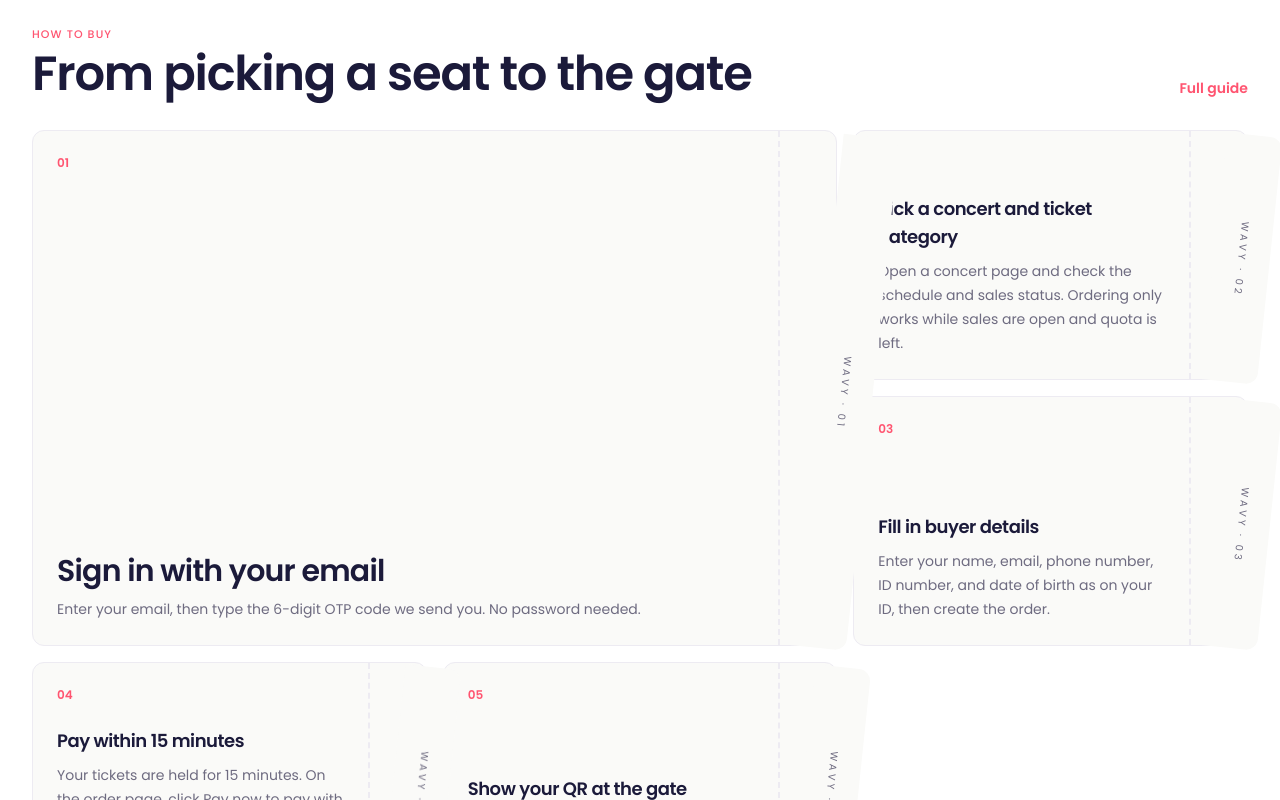
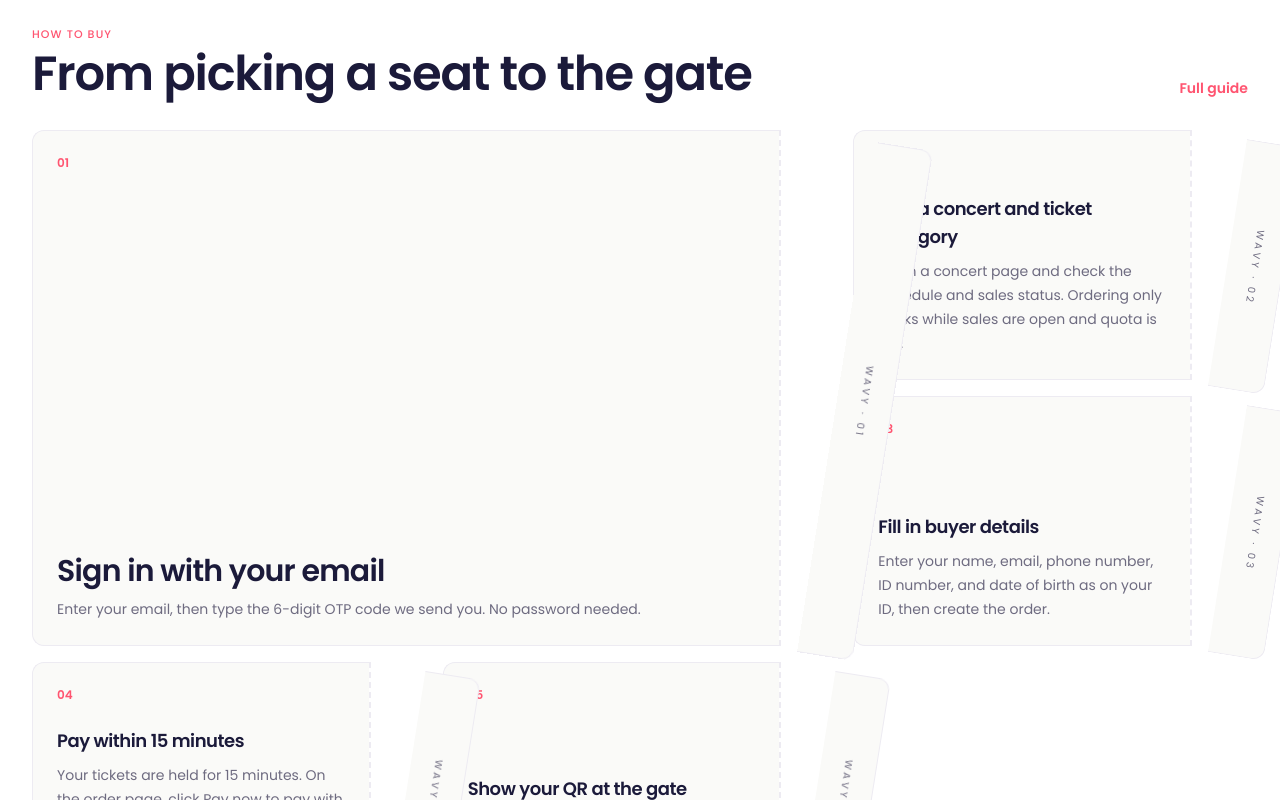
Before and after one commit to jieglee/wavy-next, a Next.js app: page /en in a window 1280 px wide. Shown: the part 2260-3060 px from the top of the page. Built offline with nearby package versions, Linux system fonts and the light colour scheme; no server answers; a web font is replaced by a local one.

Commit message:
feat(landing): stub tears away from the ticket body with its own border

```diff
--- a/src/components/landing/motion/torn-ticket-steps.tsx
+++ b/src/components/landing/motion/torn-ticket-steps.tsx
@@ -17,7 +17,7 @@ function TicketCard({ step, index, big }: { step: Step; index: number; big: bool
     ? {}
     : {
         initial: { x: 0, rotate: 0 },
-        whileInView: { x: 10, rotate: 6 },
+        whileInView: { x: 16, y: 6, rotate: 9 },
         viewport: { once: true, amount: 0.6 },
         transition: { duration: 0.5, delay: 0.15 + index * 0.08, ease: [0.22, 1, 0.36, 1] as const },
       };
@@ -32,8 +32,8 @@ function TicketCard({ step, index, big }: { step: Step; index: number; big: bool
 
   return (
     <motion.li {...enter} className={cn("flex min-w-0", big && "sm:col-span-2 lg:row-span-2")}>
-      <div className="flex min-w-0 flex-1 rounded-xl border border-border bg-surface">
-        <div className="flex min-w-0 flex-1 flex-col justify-between gap-6 p-5 sm:p-6">
+      <div className="flex min-w-0 flex-1">
+        <div className="flex min-w-0 flex-1 flex-col justify-between gap-6 rounded-l-xl border-y border-l border-border bg-surface p-5 sm:p-6">
           <span className="font-mono text-xs font-semibold text-primary">{String(index + 1).padStart(2, "0")}</span>
           <div>
             <h3 className={cn("font-display font-bold tracking-tight text-foreground", big ? "text-2xl sm:text-3xl" : "text-lg")}>
@@ -47,7 +47,7 @@ function TicketCard({ step, index, big }: { step: Step; index: number; big: bool
         <motion.div
           {...tear}
           aria-hidden
-          className="flex w-12 shrink-0 origin-bottom-left items-center justify-center rounded-r-xl bg-surface sm:w-14"
+          className="flex w-12 shrink-0 origin-bottom-left items-center justify-center rounded-r-xl border-y border-r border-border bg-surface sm:w-14"
         >
           <span className="rotate-90 whitespace-nowrap font-mono text-[10px] uppercase tracking-[0.3em] text-muted-foreground">
             Wavy · {String(index + 1).padStart(2, "0")}
```
